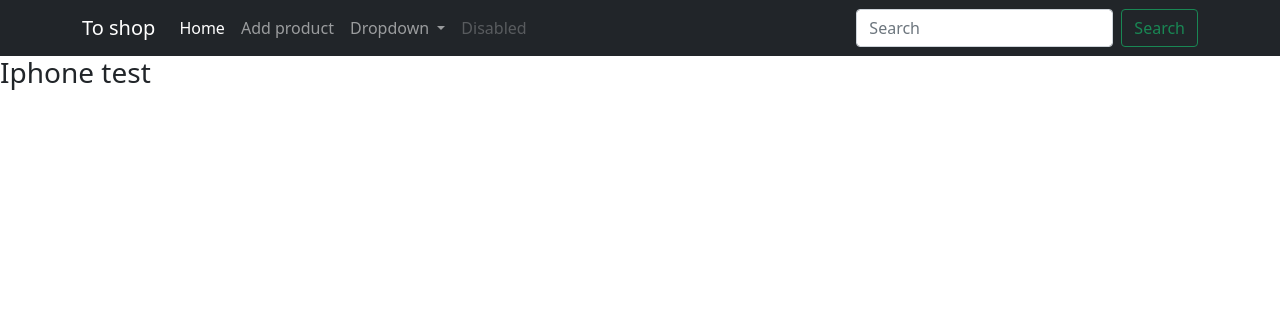
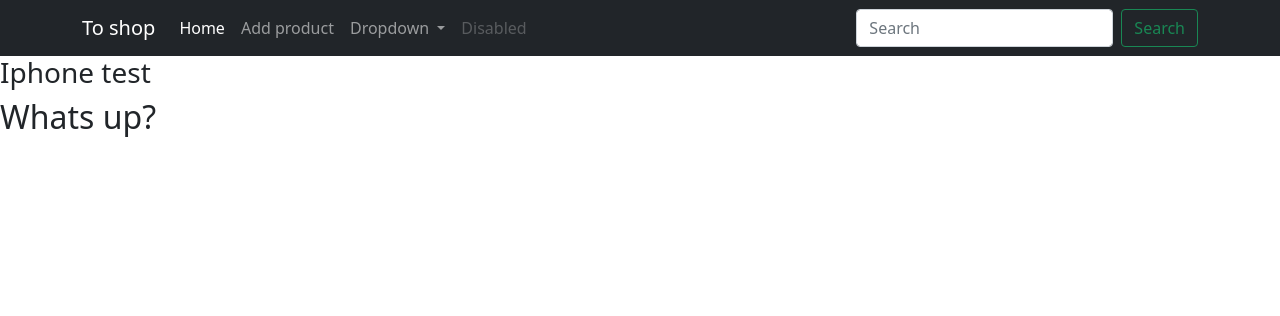
Before and after one commit to abdulazizyoldoshev/shop, a Django app: page / in a window 1280 px wide. Shown: the top 316 px of the page. Run offline with Django 4.2, Linux system fonts and the light colour scheme; some libraries are stand-ins or nearby versions.

Commit message:
for merge

```diff
--- a/templates/base.html
+++ b/templates/base.html
@@ -16,6 +16,7 @@
 
 {% endblock %}
 <h3>Iphone test</h3>
+<h2>Whats up?</h2>
 <script src="{% static 'vendor/bootstrap/js/bootstrap.bundle.js' %}"></script>
 <script src="https://www.google.com/recaptcha/api.js" async defer></script>
 <script src="https://www.google.com/recaptcha/api.js?onload=onloadCallback&render=explicit"
```
